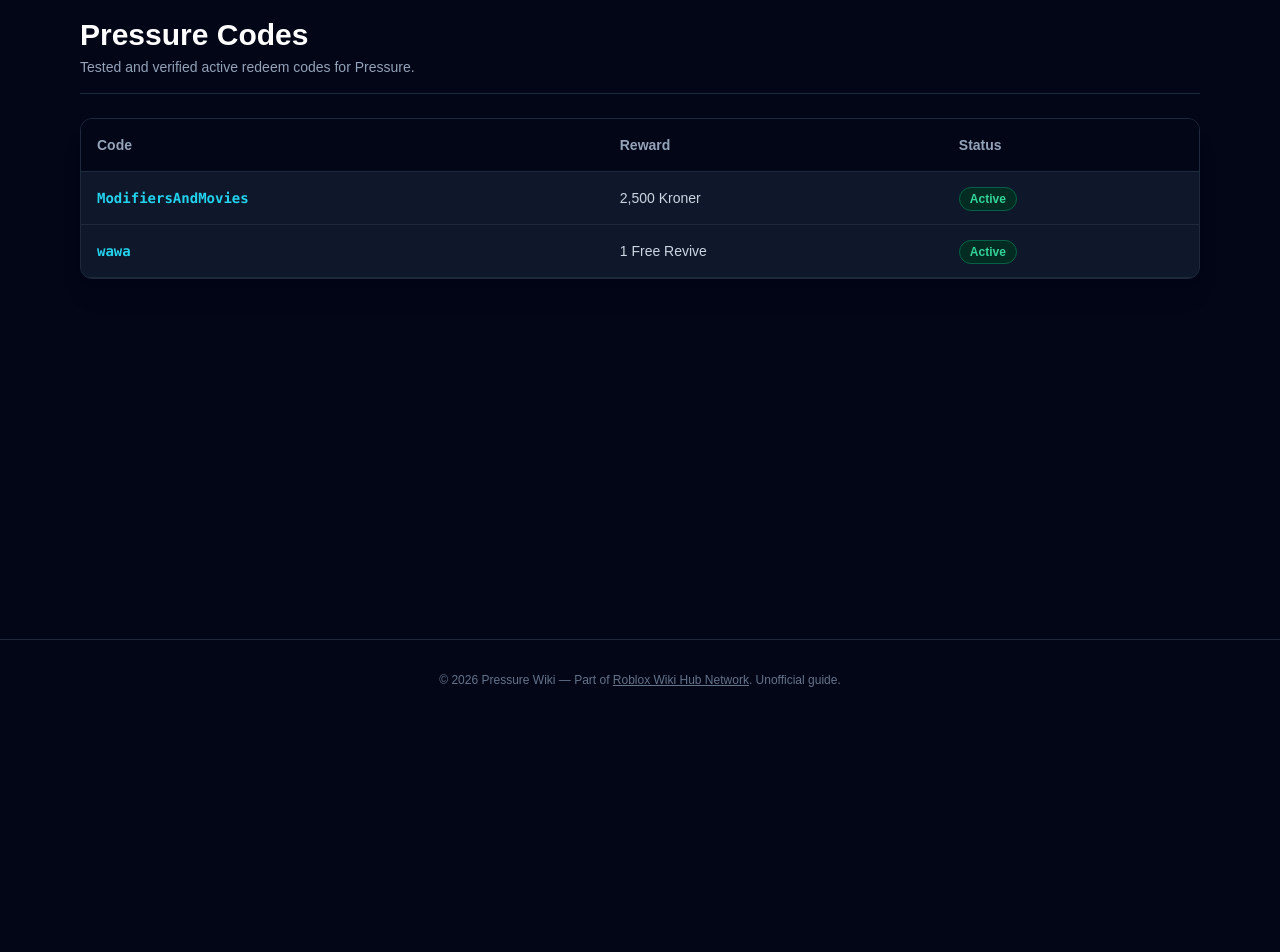
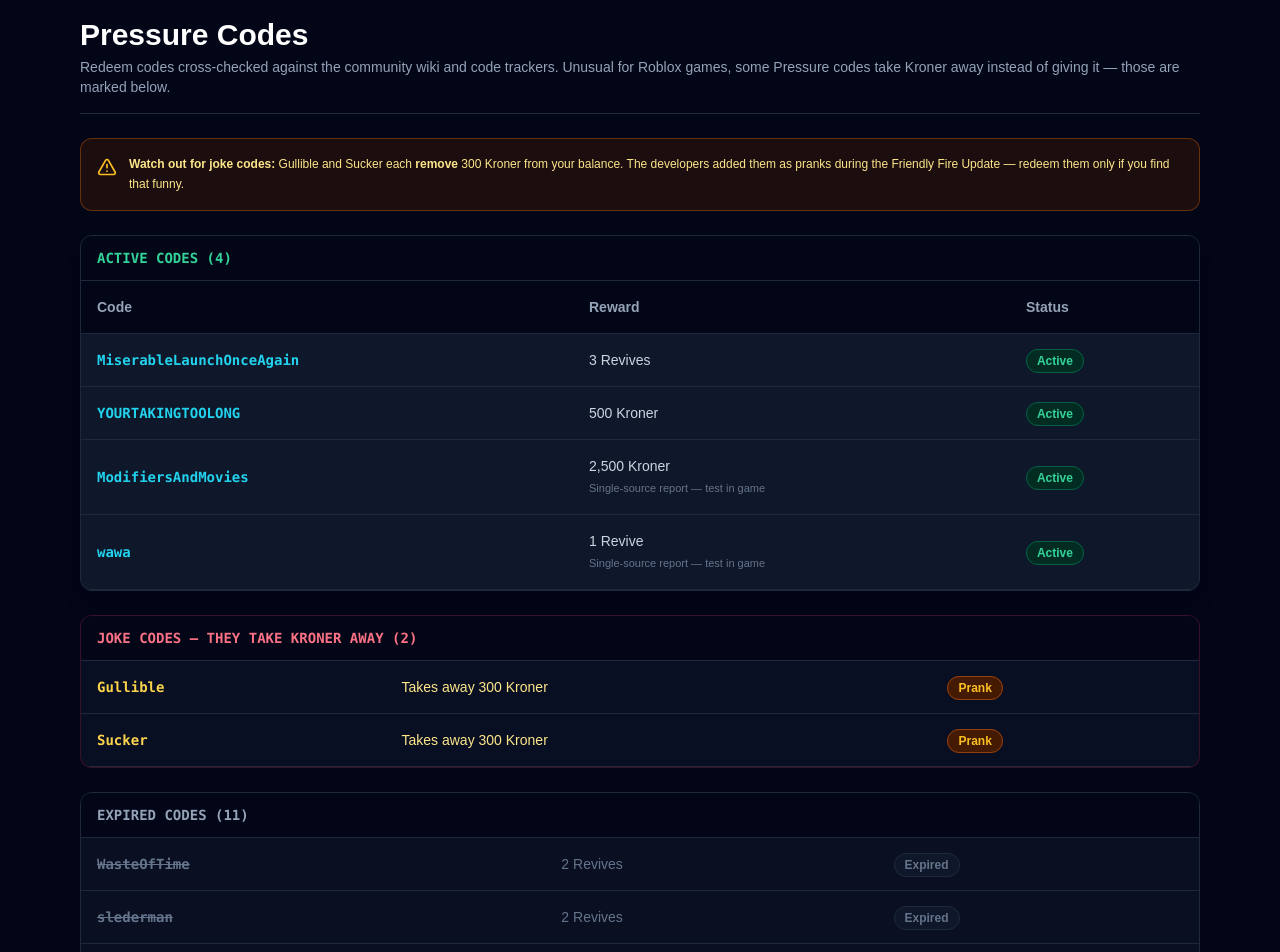
Before and after one commit to lianlele168/pressure-wiki, a Next.js app: page /codes in a window 1280 px wide. Shown: the part 80-1032 px from the top of the page. Before the commit the page ends 800 px from the top, so only its background shows below. Built offline with nearby package versions, Linux system fonts and the light colour scheme.

Commit message:
fix(content): replace fabricated codes with verified list, add joke-code warning and expired archive

```diff
--- a/src/app/codes/page.tsx
+++ b/src/app/codes/page.tsx
@@ -1,12 +1,59 @@
+import type { Metadata } from 'next';
+import { AlertTriangle } from 'lucide-react';
+
+export const metadata: Metadata = {
+  title: 'Pressure Codes — Kroner, Revives & Joke Codes',
+  description: 'Verified Pressure redeem codes. Includes the joke codes that take Kroner away, plus the full expired archive.',
+  alternates: {
+    canonical: '/codes',
+  },
+};
+
+const ACTIVE_CODES = [
+  { code: 'MiserableLaunchOnceAgain', reward: '3 Revives', note: '' },
+  { code: 'YOURTAKINGTOOLONG', reward: '500 Kroner', note: '' },
+  { code: 'ModifiersAndMovies', reward: '2,500 Kroner', note: 'Single-source report — test in game' },
+  { code: 'wawa', reward: '1 Revive', note: 'Single-source report — test in game' },
+];
+
+const JOKE_CODES = [
+  { code: 'Gullible', reward: 'Takes away 300 Kroner' },
+  { code: 'Sucker', reward: 'Takes away 300 Kroner' },
+];
+
+const EXPIRED_CODES = [
+  { code: 'WasteOfTime', reward: '2 Revives' },
+  { code: 'slederman', reward: '2 Revives' },
+  { code: 'SMILEYBOMB!!!', reward: '500 Kroner' },
+  { code: 'ApologyTour', reward: '750 Kroner' },
+  { code: '2YearsWasted', reward: '750 Kroner' },
+  { code: '200M', reward: '500 Kroner' },
+  { code: 'Christmas!!!', reward: '300 Kroner' },
+  { code: 'sorry', reward: '150 Kroner' },
+  { code: 'Raveyard', reward: '2 Revives' },
+  { code: 'Decay', reward: '1 Revive' },
+  { code: 'Fraud', reward: '2 Revives' },
+];
+
 export default function CodesPage() {
   return (
     <div className="space-y-6">
       <div className="border-b border-slate-800 pb-4">
-        <h1 className="text-3xl font-black text-white">Pressure Codes </h1>
-        <p className="text-slate-400 text-sm mt-1">Tested and verified active redeem codes for Pressure.</p>
+        <h1 className="text-3xl font-black text-white">Pressure Codes</h1>
+        <p className="text-slate-400 text-sm mt-1">Redeem codes cross-checked against the community wiki and code trackers. Unusual for Roblox games, some Pressure codes take Kroner away instead of giving it — those are marked below.</p>
+      </div>
+
+      <div className="bg-amber-950/40 border border-amber-700/50 rounded-xl p-4 flex items-start gap-3">
+        <AlertTriangle className="w-5 h-5 text-amber-400 shrink-0 mt-0.5" />
+        <p className="text-xs text-amber-200 leading-relaxed">
+          <strong>Watch out for joke codes:</strong> Gullible and Sucker each <strong>remove</strong> 300 Kroner from your balance. The developers added them as pranks during the Friendly Fire Update — redeem them only if you find that funny.
+        </p>
       </div>
 
       <div className="bg-slate-900 border border-slate-800 rounded-xl overflow-hidden shadow-xl">
+        <div className="px-4 py-3 bg-slate-950 border-b border-slate-800">
+          <h2 className="text-sm font-bold text-emerald-400 font-mono uppercase">Active Codes ({ACTIVE_CODES.length})</h2>
+        </div>
         <table className="w-full text-left border-collapse text-sm">
           <thead>
             <tr className="bg-slate-950 border-b border-slate-800 text-slate-400 font-semibold">
@@ -16,19 +63,50 @@
             </tr>
           </thead>
           <tbody>
+            {ACTIVE_CODES.map((item) => (
+              <tr key={item.code} className="border-b border-slate-800 hover:bg-slate-900/50">
+                <td className="p-4 font-mono font-bold text-cyan-400">{item.code}</td>
+                <td className="p-4 text-slate-300">
+                  {item.reward}
+                  {item.note ? <span className="block text-[11px] text-slate-500 mt-0.5">{item.note}</span> : null}
+                </td>
+                <td className="p-4"><span className="text-xs text-emerald-400 bg-emerald-950 border border-emerald-800 px-2.5 py-1 rounded-full font-semibold">Active</span></td>
+              </tr>
+            ))}
+          </tbody>
+        </table>
+      </div>
 
-            <tr className="border-b border-slate-800 hover:bg-slate-900/50">
-              <td className="p-4 font-mono font-bold text-cyan-400">ModifiersAndMovies</td>
-              <td className="p-4 text-slate-300">2,500 Kroner</td>
-              <td className="p-4"><span className="text-xs text-emerald-400 bg-emerald-950 border border-emerald-800 px-2.5 py-1 rounded-full font-semibold">Active</span></td>
-            </tr>
+      <div className="bg-slate-900/60 border border-rose-900/40 rounded-xl overflow-hidden">
+        <div className="px-4 py-3 bg-slate-950 border-b border-slate-800">
+          <h2 className="text-sm font-bold text-rose-400 font-mono uppercase">Joke Codes — They Take Kroner Away ({JOKE_CODES.length})</h2>
+        </div>
+        <table className="w-full text-left border-collapse text-sm">
+          <tbody>
+            {JOKE_CODES.map((item) => (
+              <tr key={item.code} className="border-b border-slate-800 hover:bg-slate-900/50">
+                <td className="p-4 font-mono font-bold text-amber-300">{item.code}</td>
+                <td className="p-4 text-amber-200">{item.reward}</td>
+                <td className="p-4"><span className="text-xs text-amber-400 bg-amber-950 border border-amber-800 px-2.5 py-1 rounded-full font-semibold">Prank</span></td>
+              </tr>
+            ))}
+          </tbody>
+        </table>
+      </div>
 
-            <tr className="border-b border-slate-800 hover:bg-slate-900/50">
-              <td className="p-4 font-mono font-bold text-cyan-400">wawa</td>
-              <td className="p-4 text-slate-300">1 Free Revive</td>
-              <td className="p-4"><span className="text-xs text-emerald-400 bg-emerald-950 border border-emerald-800 px-2.5 py-1 rounded-full font-semibold">Active</span></td>
-            </tr>
-
+      <div className="bg-slate-900/60 border border-slate-800 rounded-xl overflow-hidden">
+        <div className="px-4 py-3 bg-slate-950 border-b border-slate-800">
+          <h2 className="text-sm font-bold text-slate-400 font-mono uppercase">Expired Codes ({EXPIRED_CODES.length})</h2>
+        </div>
+        <table className="w-full text-left border-collapse text-sm">
+          <tbody>
+            {EXPIRED_CODES.map((item) => (
+              <tr key={item.code} className="border-b border-slate-800 hover:bg-slate-900/50">
+                <td className="p-4 font-mono font-bold text-slate-500 line-through">{item.code}</td>
+                <td className="p-4 text-slate-500">{item.reward}</td>
+                <td className="p-4"><span className="text-xs text-slate-500 bg-slate-900 border border-slate-800 px-2.5 py-1 rounded-full font-semibold">Expired</span></td>
+              </tr>
+            ))}
           </tbody>
         </table>
       </div>
```
Also changed, not shown: src/data/wikiData.ts (+20 -5 lines).
